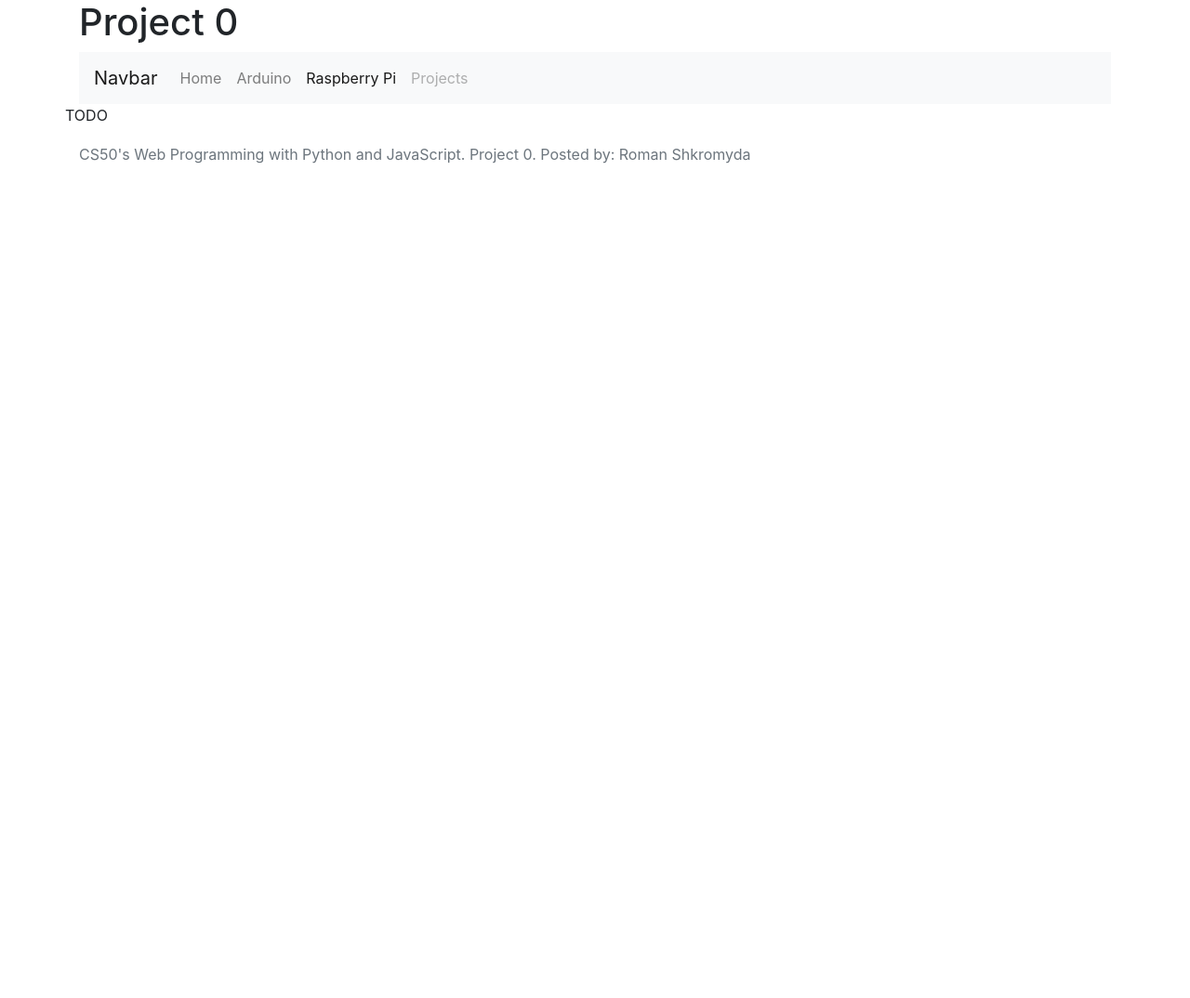
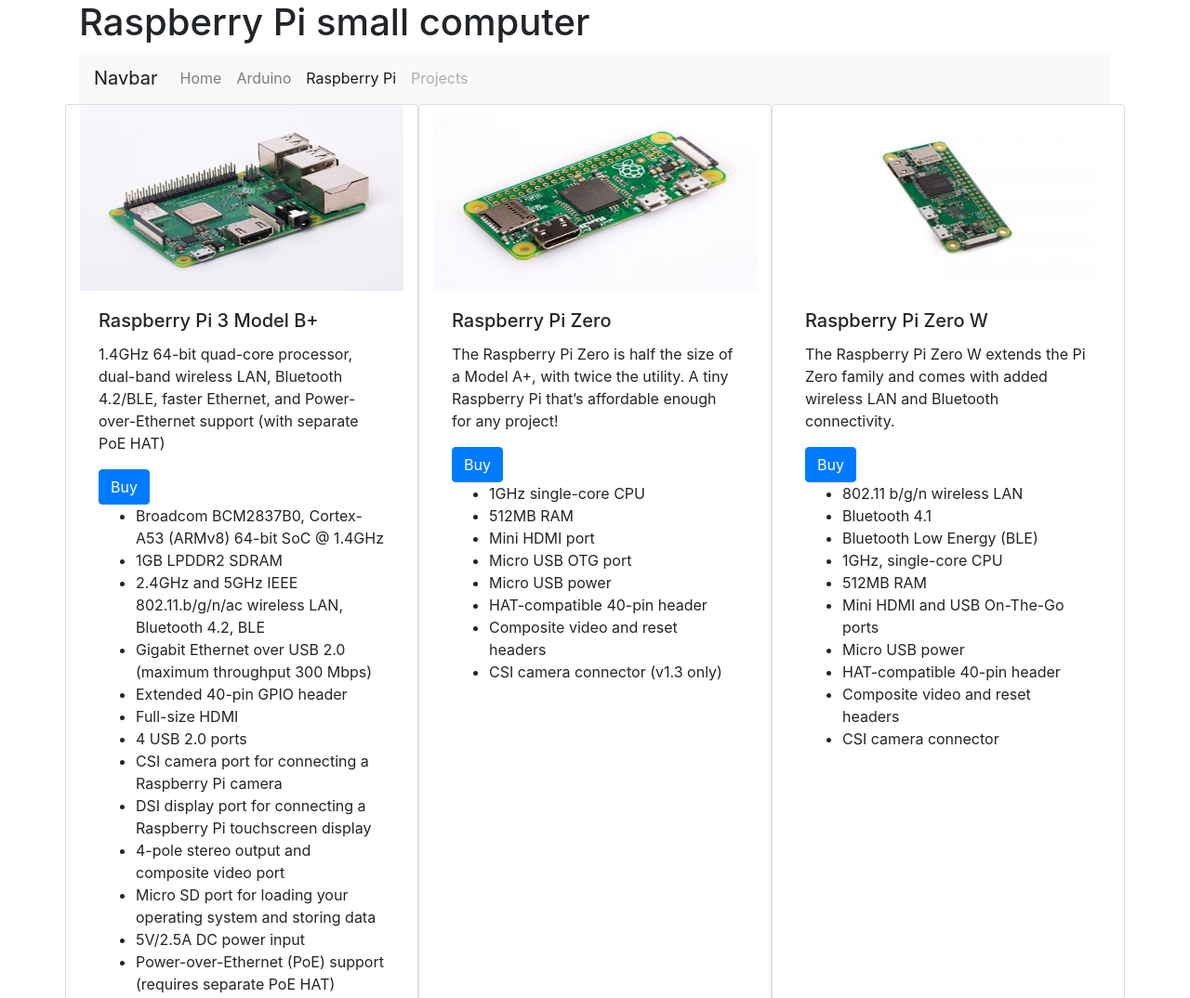
Before and after one commit to shurra/Project0, a plain HTML site: page raspberrypi.html in a window 1280 px wide. Shown: the top 1074 px of the page at 93% size. Before the commit the page ends 800 px from the top, so only its background shows below. Drawn offline with nearby package versions, Linux system fonts and the light colour scheme.

Commit message:
Modified Raspberri Pi page

```diff
--- a/raspberrypi.html
+++ b/raspberrypi.html
@@ -8,12 +8,12 @@
     <!-- Bootstrap CSS -->
     <link rel="stylesheet" href="https://stackpath.bootstrapcdn.com/bootstrap/4.1.3/css/bootstrap.min.css" integrity="sha384-MCw98/SFnGE8fJT3GXwEOngsV7Zt27NXFoaoApmYm81iuXoPkFOJwJ8ERdknLPMO" crossorigin="anonymous">
     <link rel="stylesheet" href="css/main.css">
-    <title>Project 0 </title>
+    <title>Raspberry Pi Project 0 </title>
 </head>
 <body>
 <div class="container">
     <header>
-        <h1>Project 0</h1>
+        <h1>Raspberry Pi small computer</h1>
     </header>
     <nav class="navbar navbar-expand-lg navbar-light bg-light">
         <a class="navbar-brand" href="#">Navbar</a>
@@ -38,7 +38,67 @@
         </div>
     </nav>
     <div class="row">
-        TODO
+        <div class="card col-md-4 col-sm-6">
+            <img class="card-img-top" height=200 src="images/raspberrypi3b-01.jpg" height="322" width="462" alt="Raspberry Pi 3 Model B+">
+            <div class="card-body">
+                <h5 class="card-title">Raspberry Pi 3 Model B+</h5>
+                <p class="card-text">1.4GHz 64-bit quad-core processor, dual-band wireless LAN, Bluetooth 4.2/BLE, faster Ethernet, and Power-over-Ethernet support (with separate PoE HAT)</p>
+                <a href="https://www.raspberrypi.org/products/raspberry-pi-3-model-b-plus/" class="btn btn-primary">Buy</a>
+                <ul>
+                    <li>Broadcom BCM2837B0, Cortex-A53 (ARMv8) 64-bit SoC @ 1.4GHz</li>
+                    <li>1GB LPDDR2 SDRAM</li>
+                    <li>2.4GHz and 5GHz IEEE 802.11.b/g/n/ac wireless LAN, Bluetooth 4.2, BLE</li>
+                    <li>Gigabit Ethernet over USB 2.0 (maximum throughput 300 Mbps)</li>
+                    <li>Extended 40-pin GPIO header</li>
+                    <li>Full-size HDMI</li>
+                    <li>4 USB 2.0 ports</li>
+                    <li>CSI camera port for connecting a Raspberry Pi camera</li>
+                    <li>DSI display port for connecting a Raspberry Pi touchscreen display</li>
+                    <li>4-pole stereo output and composite video port</li>
+                    <li>Micro SD port for loading your operating system and storing data</li>
+                    <li>5V/2.5A DC power input</li>
+                    <li>Power-over-Ethernet (PoE) support (requires separate PoE HAT)</li>
+                </ul>
+            </div>
+        </div>
+        <div class="card col-md-4 col-sm-6">
+            <img class="card-img-top" height=200 src="images/Raspberry-Pi-Zero-462x322.jpg" height="322" width="462" alt="Raspberry Pi Zero">
+            <div class="card-body">
+                <h5 class="card-title">Raspberry Pi Zero</h5>
+                <p class="card-text">The Raspberry Pi Zero is half the size of a Model A+, with twice the utility. A tiny Raspberry Pi that’s affordable enough for any project!</p>
+                <a href="https://www.raspberrypi.org/products/raspberry-pi-zero/" class="btn btn-primary">Buy</a>
+                <ul>
+                    <li>1GHz single-core CPU</li>
+                    <li>512MB RAM</li>
+                    <li>Mini HDMI port</li>
+                    <li>Micro USB OTG port</li>
+                    <li>Micro USB power</li>
+                    <li>HAT-compatible 40-pin header</li>
+                    <li>Composite video and reset headers</li>
+                    <li>CSI camera connector (v1.3 only)</li>
+                </ul>
+            </div>
+        </div>
+        <div class="card col-md-4 col-sm-6">
+            <img class="card-img-top" height=200 src="images/Pi-Zero-W-Tilt-462x322.jpg" height="322" width="462" alt="Raspberry Pi Zero W">
+            <div class="card-body">
+                <h5 class="card-title">Raspberry Pi Zero W</h5>
+                <p class="card-text">The Raspberry Pi Zero W extends the Pi Zero family and comes with added wireless LAN and Bluetooth connectivity.</p>
+                <a href="https://www.raspberrypi.org/products/raspberry-pi-zero-w/" class="btn btn-primary">Buy</a>
+                <ul>
+                    <li>802.11 b/g/n wireless LAN</li>
+                    <li>Bluetooth 4.1</li>
+                    <li>Bluetooth Low Energy (BLE)</li>
+                    <li>1GHz, single-core CPU</li>
+                    <li>512MB RAM</li>
+                    <li>Mini HDMI and USB On-The-Go ports</li>
+                    <li>Micro USB power</li>
+                    <li>HAT-compatible 40-pin header</li>
+                    <li>Composite video and reset headers</li>
+                    <li>CSI camera connector</li>
+                </ul>
+            </div>
+        </div>
         <!--<div class="col-md-4 col-sm-6" id="third">-->
         <!--One of three columns-->
         <!--</div>-->
```
Also changed, not shown: images/Pi-Zero-W-Tilt-462x322.jpg (added), images/Raspberry-Pi-Zero-462x322.jpg (added), images/raspberrypi3b-01.jpg (added).
